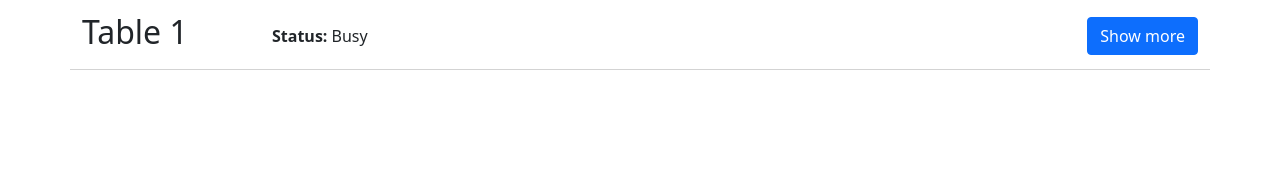
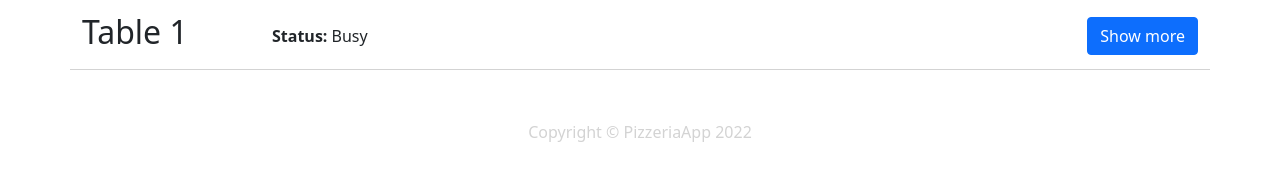
Before and after one commit to MichPlewa/waiter.app, a React (Create React App) app: page / in a window 1280 px wide. Shown: the part 135-316 px from the top of the page. Built offline with nearby package versions, Linux system fonts and the light colour scheme.

Commit message:
add footer

```diff
--- a/src/App.js
+++ b/src/App.js
@@ -2,14 +2,18 @@ import { Container } from 'react-bootstrap';
 import { Routes, Route } from 'react-router-dom';
 import Home from './components/pages/Home';
 import TablePage from './components/pages/TablePage';
+import Footer from './components/view/Footer/Footer';
+import TopBar from './components/view/TopBar/TopBar';
 
 const App = () => {
   return (
     <Container>
+      <TopBar />
       <Routes>
         <Route path="/" element={<Home />} />
         <Route path="/table/:id" element={<TablePage />} />
       </Routes>
+      <Footer />
     </Container>
   );
 };
--- a/src/components/pages/Home.js
+++ b/src/components/pages/Home.js
@@ -1,10 +1,8 @@
 import TableMenu from '../features/TableMenu/TableMenu';
-import TopBar from '../view/TopBar/TopBar';
 
 const Home = () => {
   return (
     <div>
-      <TopBar />
       <TableMenu />
     </div>
   );
--- /dev/null
+++ b/src/components/view/Footer/Footer.js
@@ -0,0 +1,7 @@
+import styles from './Footer.module.scss';
+
+const Footer = () => {
+  return <div className={styles.footer}>Copyright © PizzeriaApp 2022</div>;
+};
+
+export default Footer;
--- /dev/null
+++ b/src/components/view/Footer/Footer.module.scss
@@ -0,0 +1,6 @@
+.footer {
+  display: flex;
+  justify-content: center;
+  padding-top: 50px;
+  color: lightgrey;
+}
```
